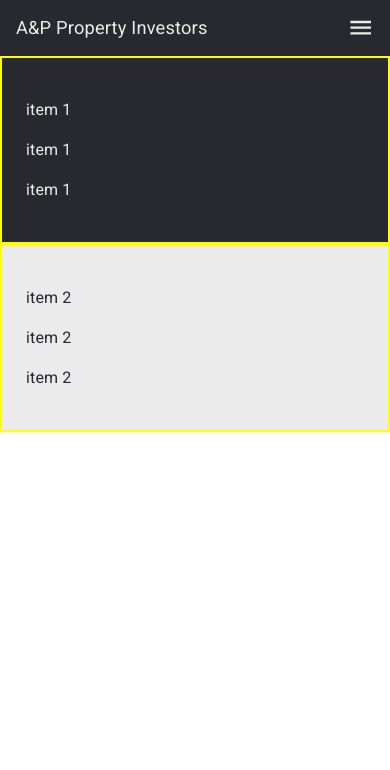
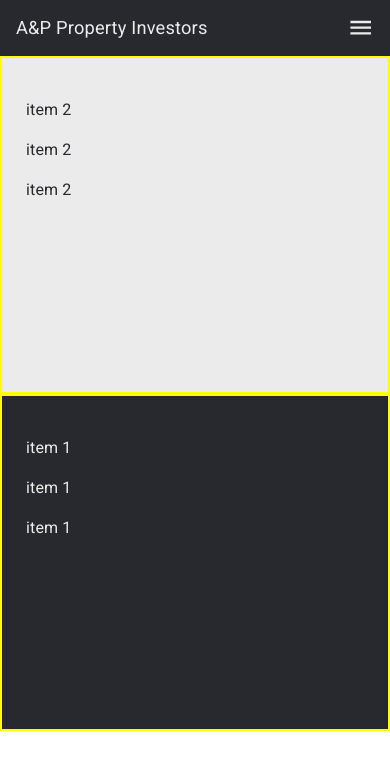
Before and after one commit to chukalicious/appropertyinvestors.com, a React (Create React App) app in the folder appropertyinvestors/: page / in a window 390 px wide. Shown: the top 770 px of the page. Built offline with nearby package versions, Linux system fonts and the light colour scheme.

Commit message:
further arraingements to the mobile layout by reversing the order of the column items in the hero component

```diff
--- a/appropertyinvestors/src/styles/HeroStyles.js
+++ b/appropertyinvestors/src/styles/HeroStyles.js
@@ -2,10 +2,10 @@ import { styled } from "@mui/material/styles";
 
 // This component is a GRID, apply grid-type props
 export const HeroWrapper = styled("div")(({ theme }) => ({
-  // border: "hotpink solid 1px",
+  // border: "hotpink solid 3px",
   height: "auto",
   display: "flex",
-  flexDirection: "column",
+  flexDirection: "column-reverse",
   width: "100%",
 
   // medium screen
@@ -14,15 +14,10 @@ export const HeroWrapper = styled("div")(({ theme }) => ({
   },
 }));
 
-export const heroItemDiv = {
-  p: 3,
-  width: "100%",
-  border: "yellow solid 2px",
-};
-
 export const GridItemWrapper = styled("div")(({ theme }) => ({
   padding: "1.5rem",
   width: "100%",
+  minHeight: "40vh",
   border: "yellow solid 2px",
 }));
 
```
